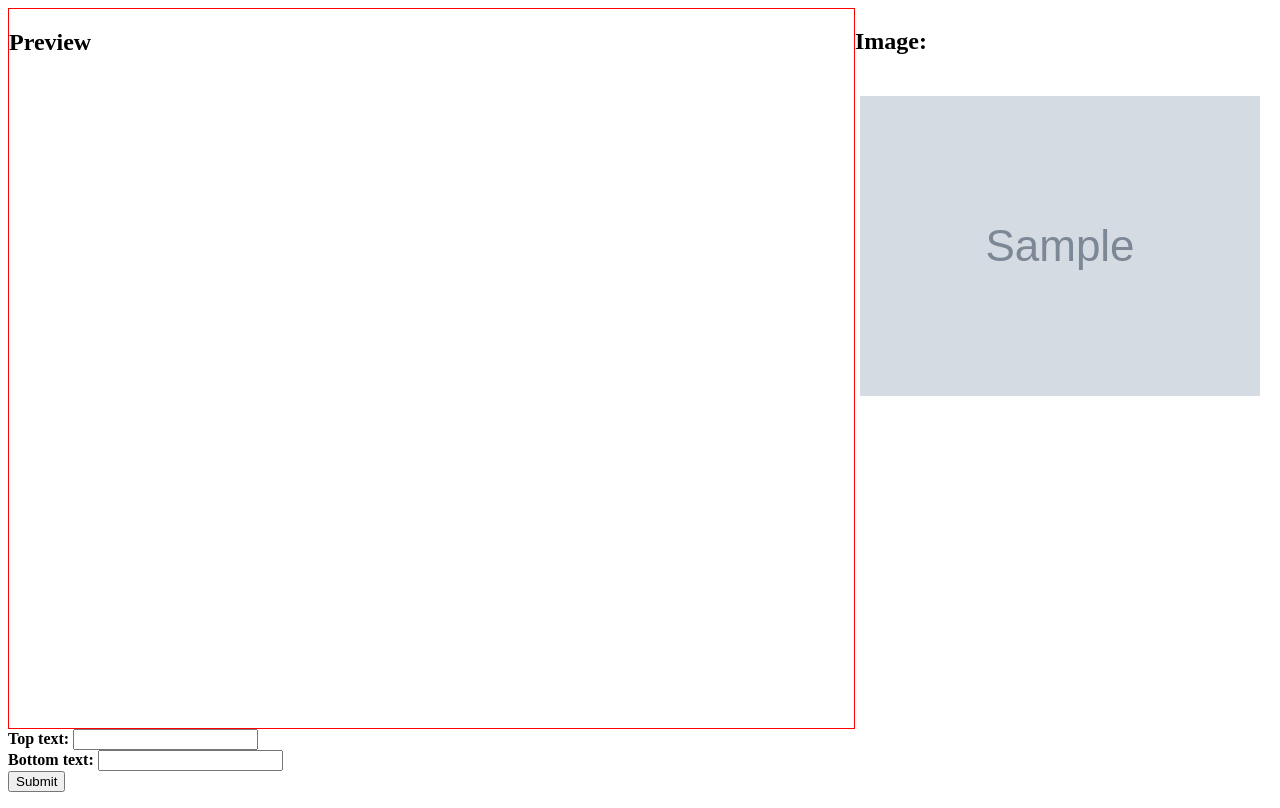
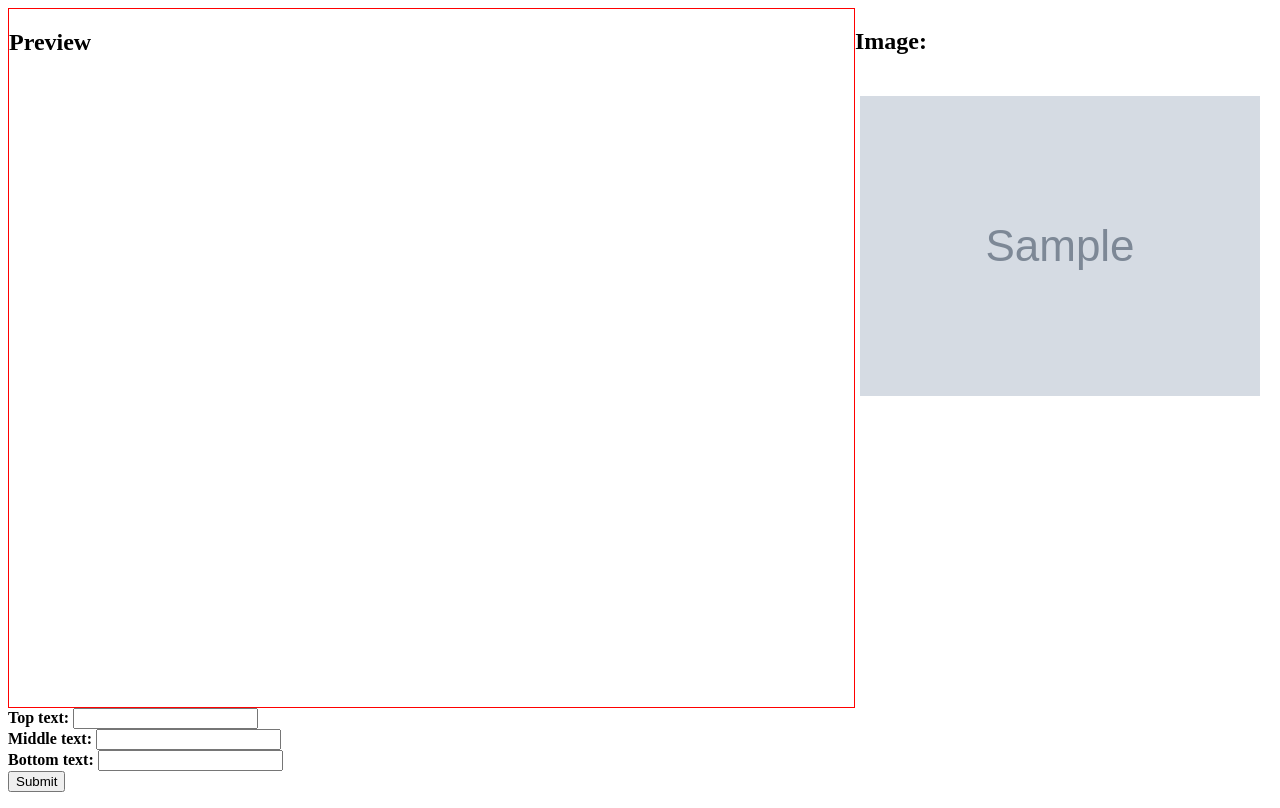
Before and after one commit to aprotim/cssi2018-memegen-aprotim, a Python web app: template templates/new_meme.html in a window 1280 px wide. Run offline with Jinja, Linux system fonts and the light colour scheme; the template is opened without the code that fills it: most values are stand-ins (such as "Sample title", 1, 10 or a date in 2020); grey boxes marked "Sample" are stand-in pictures.

Commit message:
Add support for creating memes with middle text.

```diff
--- a/main.py
+++ b/main.py
@@ -46,6 +46,7 @@ class AddMemeHandler(webapp2.RequestHandler):
         template_name = self.request.get('template')
         template_key = Image.query(Image.name == template_name).fetch(1)[0].key
         Meme(top_text=self.request.get('top_text'),
+             middle_text=self.request.get('middle_text'),
              bottom_text=self.request.get('bottom_text'),
              template=template_key,
              creator=user.user_id()).put()
--- a/templates/new_meme.html
+++ b/templates/new_meme.html
@@ -15,6 +15,7 @@
       <div id="vertical_container">
         <div id="meme_text_inputs">
           <strong>Top text:</strong> <input type="text" name="top_text" id="top_text_input" /> <br />
+          <strong>Middle text:</strong> <input type="text" name="middle_text" id="middle_text" /> <br />
           <strong>Bottom text:</strong> <input type="text" name="bottom_text" id="bottom_text_input"/><br />
           <input type="submit" />
         </div>
@@ -34,7 +35,8 @@
   <script>
   let update_preview = () => {
     let top_line = document.querySelector('#new_meme_preview .line1');
-    let bottom_line = document.querySelector('#new_meme_preview .line2')
+    let middle_line = document.querySelector('#new_meme_preview .line2');
+    let bottom_line = document.querySelector('#new_meme_preview .line3')
     let image = document.querySelector('#new_meme_preview img');
     top_line.innerHTML = document.querySelector("#top_text_input").value;
     bottom_line.innerHTML = document.querySelector("#bottom_text_input").value;
```
